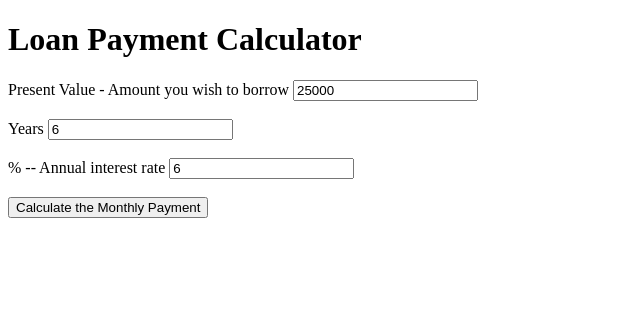
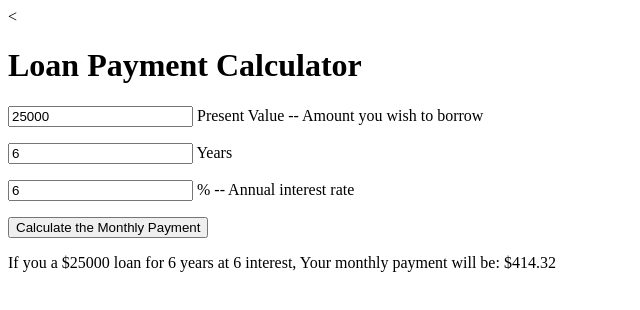
Before and after one commit to brenleebrady13-arch/loan-Payment, a plain HTML site: page index.html in a window 1280 px wide. Both pictures are taken after a click on the button "Calculate the Monthly Payment". Shown: the whole page, without its empty margins (0-640 px from the left). Drawn offline with Linux system fonts and the light colour scheme.

Commit message:
Refactor loan payment calculator HTML structure

```diff
--- a/index.html
+++ b/index.html
@@ -1,39 +1,39 @@
 <!DOCTYPE html>
 <html>
-<head>
+<<head>
     <title>Loan Payment Calculator</title>
     <script>
         function calculatePayment() {
-            let pv = parseFloat(document.getElementById("loanAmount").value);
-            let years = parseFloat(document.getElementById("years").value);
-            let annualRate = parseFloat(document.getElementById("interestRate").value);
-
-            let r = (annualRate / 100) / 12;
-            let n = years * 12;
+            let PV = parseFloat(document.getElementById("loanAmount").value);
+            let n = parseFloat(document.getElementById("years").value);
+            let r = parseFloat(document.getElementById("interestRate").value);
 
             let P = ((r / 100 / 12) * PV) / (1 - (1 + (r / 100 / 12)) ** -(n * 12));
 
-            let formattedPayment = p.toFixed(2);
+            let formattedPayment = P.toFixed(2);
 
             document.getElementById("result").innerText =
-                `If you a $${pv.toLocaleString()} loan for ${years} years at ${annualRate} interest, Your monthly payment will be: $${formattedPayment}`;
+                `If you a $${PV} loan for ${n} years at ${r} interest, Your monthly payment will be: $${formattedPayment}`;
         }
     </script>
 </head>
 <body>
+
     <h1>Loan Payment Calculator</h1>
 
-    <label for="loanAmount">Present Value - Amount you wish to borrow</label>
-    <input type="number" id="loanAmount" value="25000"><br><br>
-
-    <label for="years">Years</label>
-    <input type="number" id="years" value="6"><br><br>
-
-    <label for="interestRate">% -- Annual interest rate</label>
-    <input type="number" id="interestRate" value="6"><br><br>
+    <p>
+        <input type="number" id="loanAmount" value="25000"> Present Value -- Amount you wish to borrow
+    </p>
+    <p>
+        <input type="number" id="years" value="6"> Years
+    </p>
+    <p>
+        <input type="number" id="interestRate" value="6"> % -- Annual interest rate
+    </p>
 
     <button onclick="calculatePayment()">Calculate the Monthly Payment</button>
 
     <p id="result"></p>
+
 </body>
 </html>
```
